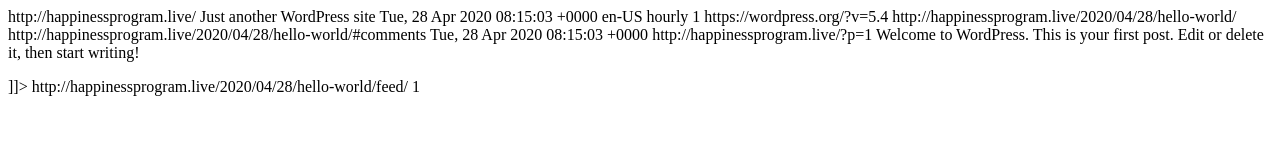
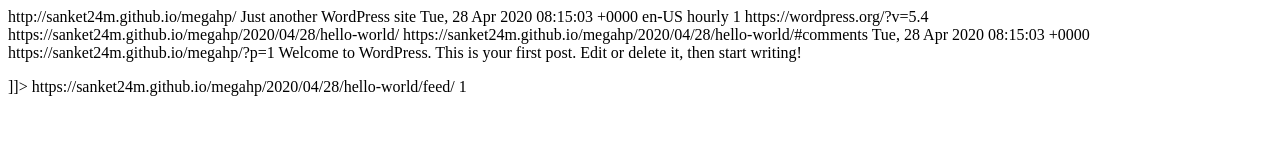
Before and after one commit to Sanket24M/megahp, a plain HTML site: page category/uncategorized/feed/index.html in a window 1280 px wide. Drawn offline with Linux system fonts and the light colour scheme.

Commit message:
WP2Static UPDATE category/uncategorized/feed/index.html

```diff
--- a/category/uncategorized/feed/index.html
+++ b/category/uncategorized/feed/index.html
@@ -9,8 +9,8 @@
 
 <channel>
 	<title>Uncategorized &#8211; Mega Happiness Program</title>
-	<atom:link href="http://happinessprogram.live/category/uncategorized/feed/" rel="self" type="application/rss+xml" />
-	<link>http://happinessprogram.live/</link>
+	<atom:link href="https://sanket24m.github.io/megahp/category/uncategorized/feed/" rel="self" type="application/rss+xml" />
+	<link>http://sanket24m.github.io/megahp/</link>
 	<description>Just another WordPress site</description>
 	<lastBuildDate>Tue, 28 Apr 2020 08:15:03 +0000</lastBuildDate>
 	<language>en-US</language>
@@ -21,20 +21,20 @@
 	<generator>https://wordpress.org/?v=5.4</generator>
 	<item>
 		<title>Hello world!</title>
-		<link>http://happinessprogram.live/2020/04/28/hello-world/</link>
-					<comments>http://happinessprogram.live/2020/04/28/hello-world/#comments</comments>
+		<link>https://sanket24m.github.io/megahp/2020/04/28/hello-world/</link>
+					<comments>https://sanket24m.github.io/megahp/2020/04/28/hello-world/#comments</comments>
 
 		<dc:creator><![CDATA[MegaHp7021]]></dc:creator>
 		<pubDate>Tue, 28 Apr 2020 08:15:03 +0000</pubDate>
 				<category><![CDATA[Uncategorized]]></category>
-		<guid isPermaLink="false">http://happinessprogram.live/?p=1</guid>
+		<guid isPermaLink="false">https://sanket24m.github.io/megahp/?p=1</guid>
 
 					<description><![CDATA[Welcome to WordPress. This is your first post. Edit or delete it, then start writing!]]></description>
 										<content:encoded><![CDATA[
 <p>Welcome to WordPress. This is your first post. Edit or delete it, then start writing!</p>
 ]]></content:encoded>
 
-					<wfw:commentRss>http://happinessprogram.live/2020/04/28/hello-world/feed/</wfw:commentRss>
+					<wfw:commentRss>https://sanket24m.github.io/megahp/2020/04/28/hello-world/feed/</wfw:commentRss>
 			<slash:comments>1</slash:comments>
 
 
```
